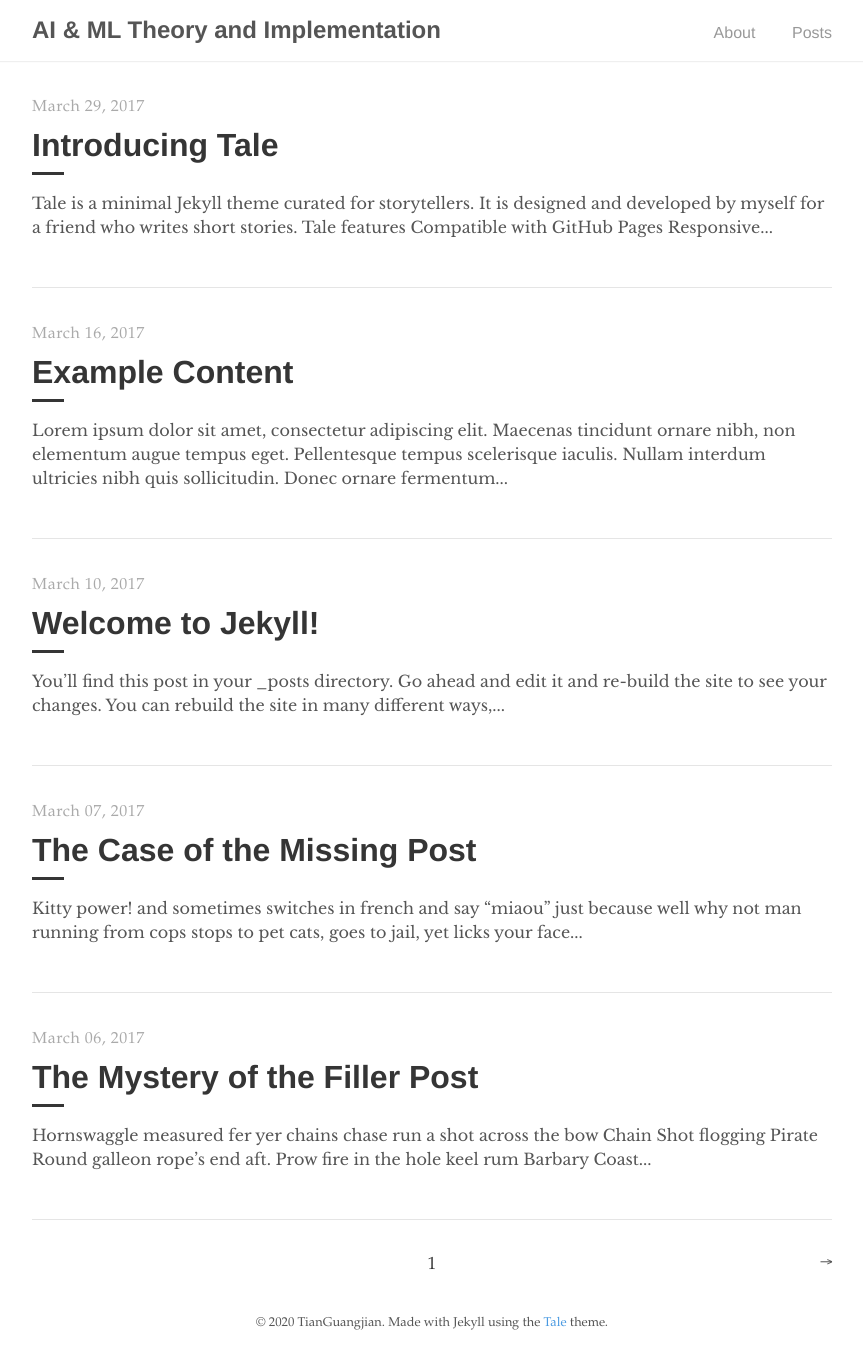
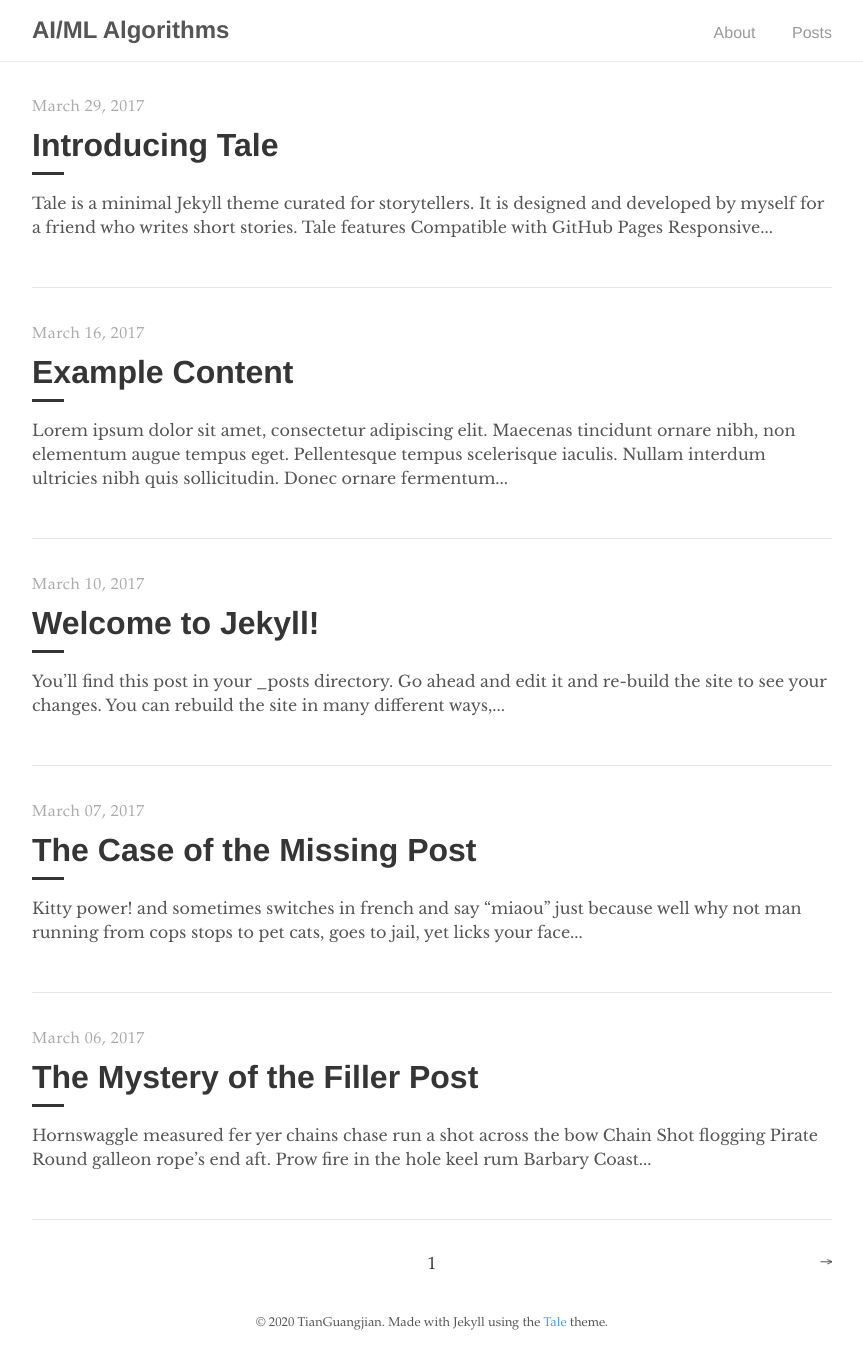
Before and after one commit to tianguangjian/tianguangjian.GitHub.io, a Jekyll site: the page built from index.html, in a window 1280 px wide. Shown: the whole page, without its empty margins (208-1071 px from the left). Built offline with Jekyll 4.4.1, drawn with Linux system fonts in a browser that asks for light colours; the list of posts is cut into pages by our own code.

Commit message:
Add title

```diff
--- a/_config.yml
+++ b/_config.yml
@@ -1,5 +1,5 @@
 # Site settings
-title:          AI & ML Theory and Implementation
+title:          AI/ML Algorithms
 description:    "Minimal Jekyll theme for storytellers"
 url:            "https://tianguangjian.github.io"
 
```
